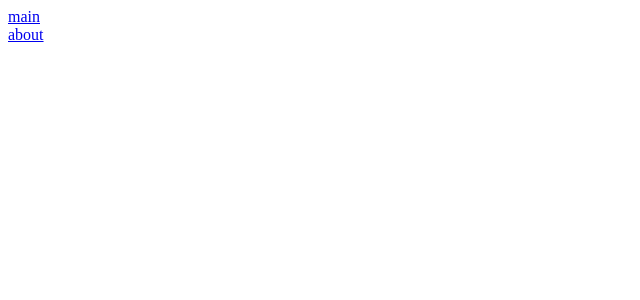
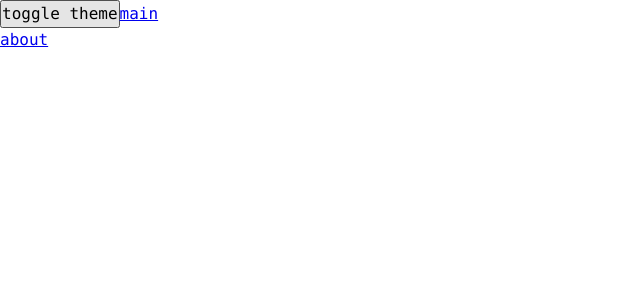
Before and after one commit to torderonex/ulbi, a React app: page / in a window 1280 px wide. Before the commit this address had no page. Shown: the top 300 px of the page, without its empty margins (0-640 px from the left). Built offline with nearby package versions, Linux system fonts and the light colour scheme.

Commit message:
styling + themes added

```diff
--- a/src/App.tsx
+++ b/src/App.tsx
@@ -1,17 +1,24 @@
-import React, { Suspense } from 'react'
-import Counter from './components/Counter'
-import './index.scss'
+import React, { Suspense, useContext, useState } from 'react'
+import './styles/index.scss'
 import { Route, Routes } from 'react-router-dom'
-import MainPage from './pages/main-page/MainPage'
-import AboutPage from './pages/about-page/AboutPage'
 import { Link } from 'react-router-dom'
 import { AboutPageAsync } from './pages/about-page/AboutPage.async'
 import { MainPageAsync } from './pages/main-page/MainPage.async'
+import { ThemeContext } from './styles/theme/ThemeContext'
+import { Theme } from './styles/theme/ThemeContext'
+import { useTheme } from './styles/theme/useTheme'
+
 type Props = {}
 
+
+
 export default function App({}: Props) {
+
+  const {theme, toggleTheme} = useTheme();
+
   return (
-    <div className='App'>
+    <div className={'app ' + theme}>
+      <button onClick={toggleTheme}>toggle theme</button>
       <Link to={'/main'}>main</Link>
       <br/>
       <Link to={'/about'}>about</Link>
--- a/src/index.tsx
+++ b/src/index.tsx
@@ -1,9 +1,13 @@
 import { render } from "react-dom";
 import App from "./App";
 import { BrowserRouter} from "react-router-dom";
+import ThemeProvider from "./styles/theme/ThemeProvider";
+
 render(
     <BrowserRouter>
-       <App/>
+       <ThemeProvider>
+           <App/>
+       </ThemeProvider>
     </BrowserRouter>,
     document.getElementById('root')
 )
--- /dev/null
+++ b/src/styles/index.scss
@@ -0,0 +1,13 @@
+@import "./variables/global";
+@import "reset";
+@import "./themes/dark";
+@import "./themes/normal";
+
+.app{
+    font: var(--font-m);
+
+    background: var(--bg-color);
+    color: var(--primary-color);
+
+    min-height: 100vh;
+}
--- /dev/null
+++ b/src/styles/reset.scss
@@ -0,0 +1,13 @@
+*{
+    margin: 0;
+    padding: 0;
+    box-sizing: border-box;
+}
+
+input,
+button,
+textarea,
+select{
+    margin: 0;
+    font: inherit;
+}
--- /dev/null
+++ b/src/styles/theme/ThemeContext.ts
@@ -0,0 +1,17 @@
+import { createContext } from "react";
+
+export enum Theme{
+    LIGHT = 'light',
+    DARK = 'dark'
+};
+
+export interface ThemeContextProps{
+    theme?: Theme;
+    setTheme? : (theme : Theme) => void;
+}
+
+export const ThemeContext = createContext<ThemeContextProps>({
+
+})
+
+export const LOCAL_STORAGE_THEME_KEY = 'theme';
--- /dev/null
+++ b/src/styles/theme/ThemeProvider.tsx
@@ -0,0 +1,19 @@
+import React, { useMemo } from 'react'
+import { ThemeContext,Theme,LOCAL_STORAGE_THEME_KEY } from './ThemeContext'
+
+const defualtTheme = localStorage.getItem(LOCAL_STORAGE_THEME_KEY) as Theme || Theme.LIGHT
+
+export default function ThemeProvider({children} : React.PropsWithChildren) {
+    const [theme,setTheme] = React.useState<Theme>(defualtTheme);
+
+    const defualtProps = useMemo(() => ({
+        theme:  theme,
+        setTheme : setTheme
+    }), [theme])
+
+    return (
+    <ThemeContext.Provider value={defualtProps}>
+        {children}
+    </ThemeContext.Provider>
+    )
+}
--- /dev/null
+++ b/src/styles/theme/useTheme.ts
@@ -0,0 +1,21 @@
+import { LOCAL_STORAGE_THEME_KEY, Theme,ThemeContext } from "./ThemeContext";
+import { useContext } from "react";
+
+interface useThemeResult{
+    toggleTheme: () => void;
+    theme : Theme;
+}
+
+export function useTheme() : useThemeResult{
+    const {theme,setTheme} = useContext(ThemeContext);
+
+    const toggleTheme = () => {
+      const newTheme = theme === Theme.DARK ? Theme.LIGHT : Theme.DARK
+        setTheme(newTheme);
+        localStorage.setItem(LOCAL_STORAGE_THEME_KEY, newTheme);
+    }
+    return {
+        theme,
+        toggleTheme
+    }
+}
--- /dev/null
+++ b/src/styles/themes/dark.scss
@@ -0,0 +1,6 @@
+.app.dark{
+    --bg-color: rgb(11, 11, 73);
+
+    --primary-color: rgb(15, 105, 15);
+    --secondary-color: #04ff04;
+}
--- /dev/null
+++ b/src/styles/themes/normal.scss
@@ -0,0 +1,6 @@
+.app.normal{
+    --bg-color: rgb(174, 174, 246);
+
+    --primary-color: rgb(15, 56, 105);
+    --secondary-color: #0486ff;
+}
--- /dev/null
+++ b/src/styles/variables/global.scss
@@ -0,0 +1,13 @@
+:root {
+    --font-family-main : Consolas, monospace, Serif;
+
+    --font-size-m : 16px;
+    --font-line-m : 24px;
+    --font-m: var(--font-size-m) / var(--font-line-m) var(--font-family-main);
+
+    --font-size-l : 24px;
+    --font-line-l : 32px;
+    --font-l: var(--font-size-l) / var(--font-line-l) var(--font-family-main);
+
+
+}
```
Also changed, not shown: src/index.scss (deleted).
